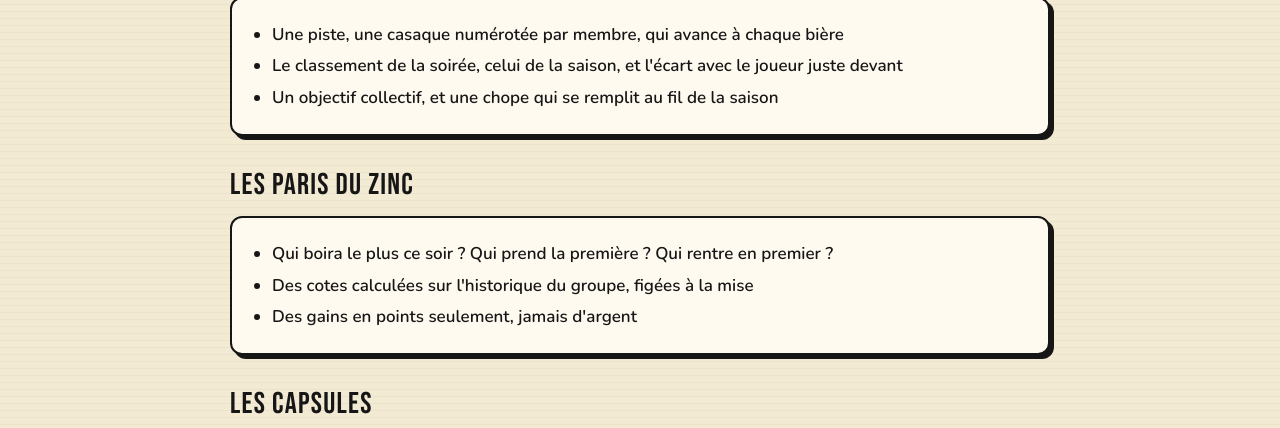
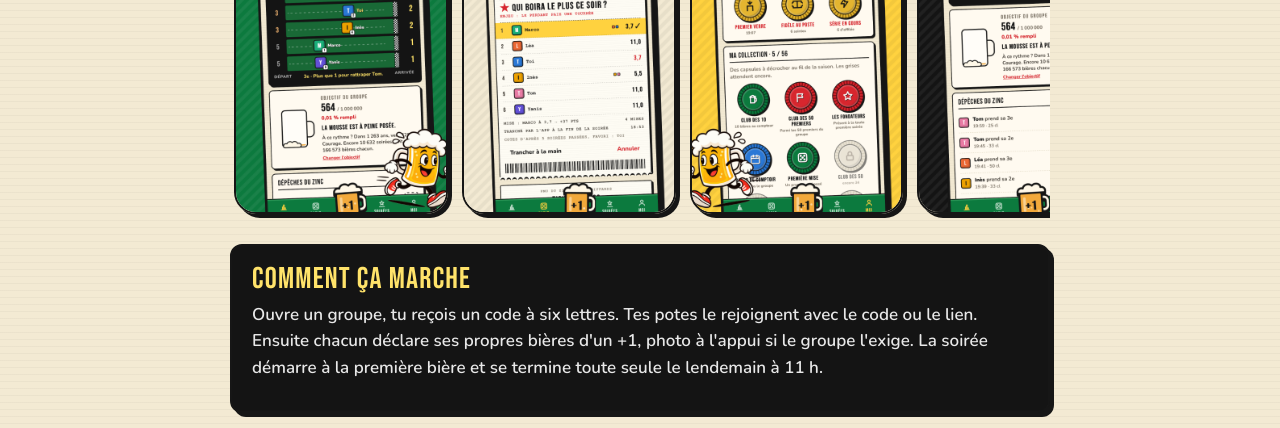
Before and after one commit to Amui34/chope-site, a plain HTML site: page index.html in a window 1280 px wide. Shown: the part 678-1106 px from the top of the page. Drawn offline with Linux system fonts and the light colour scheme.

Commit message:
Update site

```diff
--- a/index.html
+++ b/index.html
@@ -68,7 +68,7 @@ footer{margin-top:40px;color:var(--muted);font-size:14px;border-top:2px dashed v
   </div>
   <img src="img/mascot.png" alt="La mascotte de Chope, une chope de bière qui court">
 </div>
-
+<div class="shots"><img src="img/1-course.png" alt="Capture d'écran de Chope" loading="lazy"><img src="img/2-paris.png" alt="Capture d'écran de Chope" loading="lazy"><img src="img/3-capsules.png" alt="Capture d'écran de Chope" loading="lazy"><img src="img/4-objectif.png" alt="Capture d'écran de Chope" loading="lazy"><img src="img/5-soirees.png" alt="Capture d'écran de Chope" loading="lazy"><img src="img/6-accueil.png" alt="Capture d'écran de Chope" loading="lazy"></div>
 <div class="board"><h2>Comment ça marche</h2><p>Ouvre un groupe, tu reçois un code à six lettres. Tes potes le rejoignent avec le code ou le lien. Ensuite chacun déclare ses propres bières d'un +1, photo à l'appui si le groupe l'exige. La soirée démarre à la première bière et se termine toute seule le lendemain à 11 h.</p></div>
 <h2>La course</h2>
 <div class="card"><ul>
```
Also changed, not shown: img/1-course.png (added), img/2-paris.png (added), img/3-capsules.png (added), img/4-objectif.png (added), img/5-soirees.png (added), img/6-accueil.png (added).
